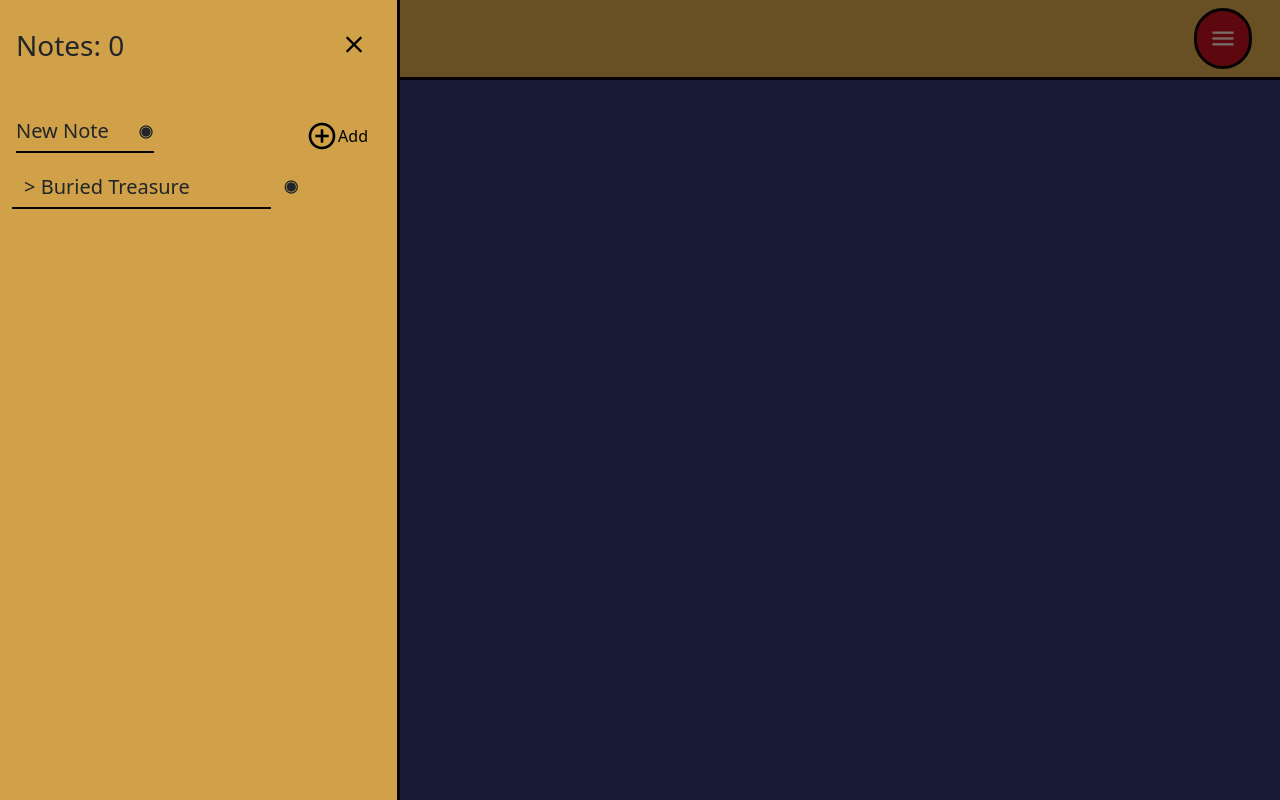
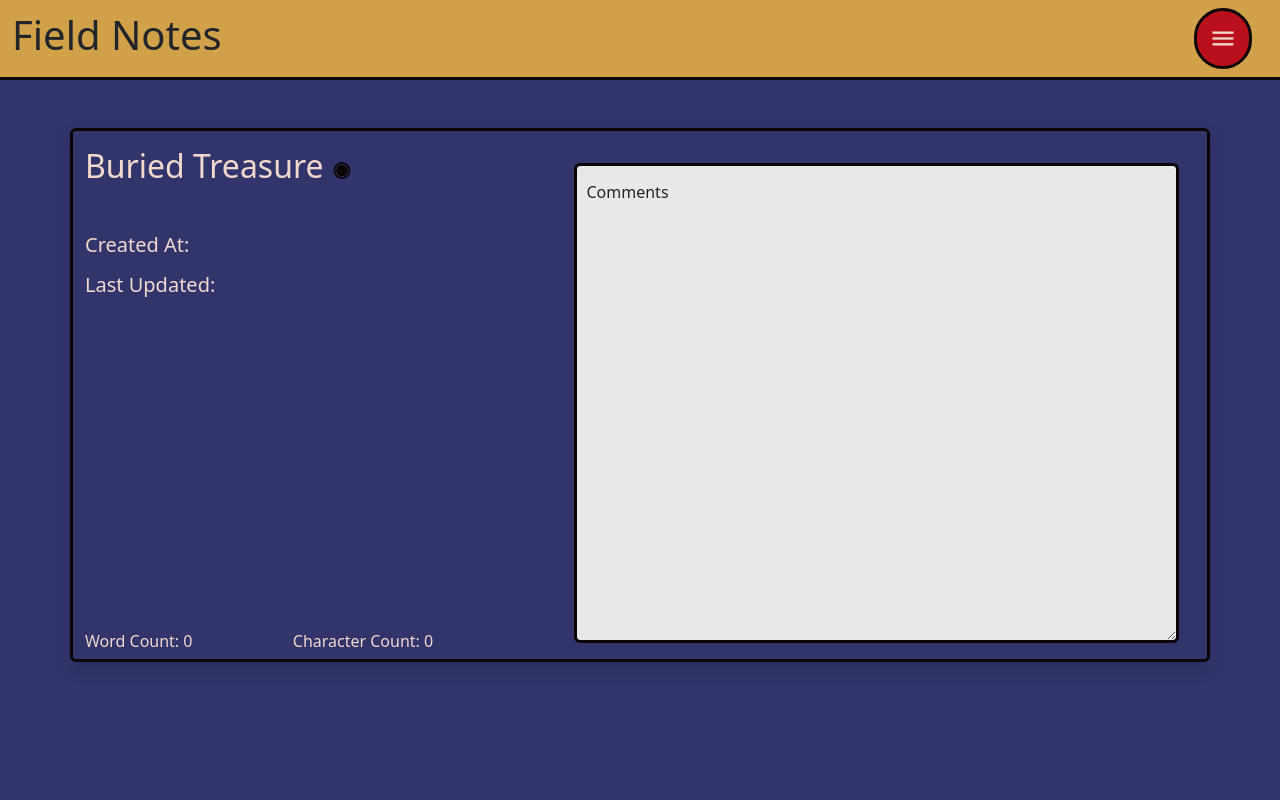
Before and after one commit to ThomasWSnider/jot-note-taker, a website with bundled scripts: page index.html in a window 1280 px wide. Built offline with nearby package versions, Linux system fonts and the light colour scheme; a script that the page names is missing.

Commit message:
built out active template

```diff
--- a/app/AppState.js
+++ b/app/AppState.js
@@ -9,10 +9,33 @@ class ObservableAppState extends EventEmitter {
 
   notes = [
     new Note({
-      title: 'Buried Treasure',
+      title: "Intro to Topology",
       body: "A Klein bottle is a non-orientable surface, meaning it has no distinct inside or outside. It's often visualized as a 4-dimensional object in 3-dimensional space, featuring a single continuous surface without boundaries. Despite its complex appearance, it's a fundamental concept in topology, challenging our intuitive notions of space and geometry.",
-      theme: '#fdc75c',
-    })
+      theme: "#8a2be2",
+    }),
+    new Note({
+      title: "Guide to Unicorn Care",
+      bodyText: "Unicorns require special rainbow diets rich in mystical nutrients that sustain their ethereal bodies. Their grooming rituals involve enchanted brushes that shimmer with starlight, ensuring their iridescent coats remain luminous. These practices are vital for maintaining their otherworldly beauty and majestic presence in folklore and fantasy realms alike.",
+      theme: "#ffccff"
+    }),
+
+    new Note({
+      title: "Interstellar Pizza Delivery",
+      bodyText: "Delivering pizzas across galaxies demands state-of-the-art warp-speed ovens capable of traversing vast cosmic distances in seconds. The pizzas themselves are crafted with anti-gravity cheese that defies conventional physics, ensuring they remain perfectly intact during their interstellar journey. Such technological marvels redefine the notion of fast food on a universal scale, catering to extraterrestrial tastes with flair.",
+      theme: "#ccffff"
+    }),
+
+    new Note({
+      title: "In-Depth Study on Dancing Hedgehogs",
+      bodyText: "Hedgehogs have unique dance moves that combine whimsical spins with adorable tiny top hats perched jauntily atop their quills. Their rhythmic footwork is a sight to behold, synchronized with delicate twirls that seem straight out of a woodland ballet. These charming performances enchant forest critters and humans alike, showcasing the hedgehog's innate grace and surprising agility in the animal kingdom's dance repertoire.",
+      theme: "#ffd699"
+    }),
+
+    new Note({
+      title: "The Science of Sock Puppet Diplomacy",
+      bodyText: "Sock puppets, once nearly annihilated in a bitter inter-sock conflict, have risen as unparalleled diplomats among toys. Their yarn speeches and button eyes hold a solemn reminder of their past struggles, making them uniquely empathetic envoys in resolving disputes. With skillful negotiations and heartfelt soliloquies, sock puppets navigate the delicate playroom politics, transforming conflicts into opportunities for unity and whimsical reconciliation.",
+      theme: "#99ccff"
+    }),
 
   ]
 }
--- a/assets/style/style.css
+++ b/assets/style/style.css
@@ -8,3 +8,7 @@
 .note-selector {
   border-bottom: 2px solid;
 }
+
+textarea {
+  min-height: 30em !important;
+}
--- a/index.html
+++ b/index.html
@@ -33,19 +33,52 @@
 
   <!-- SECTION -->
   <main class="bg-primary">
-
-
     <section id="router-view">
       <!-- primary viewport -->
     </section>
 
+    <section class="container shadow mt-5 border-3 border border-dark rounded">
+      <div id="activeNote" class="row">
+        <div class="col-12 mt-3">
+          <div class="row">
+            <div class="col-5 text-light d-flex flex-column justify-content-between">
+              <div>
+                <h2 class="mb-5">Buried Treasure <i class="mdi mdi-circle-slice-8 fs-5 text-dark"></i></h2>
+                <div>
+                  <h5 class="mb-3">Created At:</h5>
+                  <h5 class="mb-3">Last Updated:</h5>
+                </div>
+              </div>
+              <div class="d-flex justify-content-between">
+                <h6>Word Count: 0</h6>
+                <h6 class="mx-auto">Character Count: 0</h6>
+              </div>
+            </div>
+            <div class="col-7">
+              <form class="m-3">
+                <div class="form-floating">
+                  <textarea class="form-control border-dark border border-3" placeholder="Leave a comment here"
+                    id="floatingTextarea2"></textarea>
+                  <label for="floatingTextarea2">Comments</label>
+                </div>
+              </form>
+            </div>
+          </div>
+        </div>
+      </div>
+      </div>
+    </section>
+
+
   </main>
 
   <!-- SECTION -->
-  <footer></footer>
+  <footer>
+
+  </footer>
 
 
-  <div class="offcanvas offcanvas-start bg-warning border-3 border-dark border-end show" data-bs-backdrop="static"
+  <div class="offcanvas offcanvas-start bg-warning border-3 border-dark border-end" data-bs-backdrop="static"
     tabindex="-1" id="staticBackdrop" aria-labelledby="staticBackdropLabel">
     <div class="offcanvas-header">
       <h3 class="offcanvas-title" id="staticBackdropLabel">Notes: 0</h3>
@@ -62,8 +95,9 @@
             Add</button>
         </div>
       </div>
-      <div id="noteSelector" class="row my-2" role="button">
-        <div class="col-8 note-selector border-dark ms-2 d-flex">
+      <div id="noteSelector" class="row my-2">
+        <div class="col-8 note-selector border-dark ms-2 d-flex" role="button" data-bs-dismiss="offcanvas"
+          onclick="app.NotesController.drawActiveNote()">
           <h5>> Buried Treasure</h5>
         </div>
         <div class="col-3">
```
